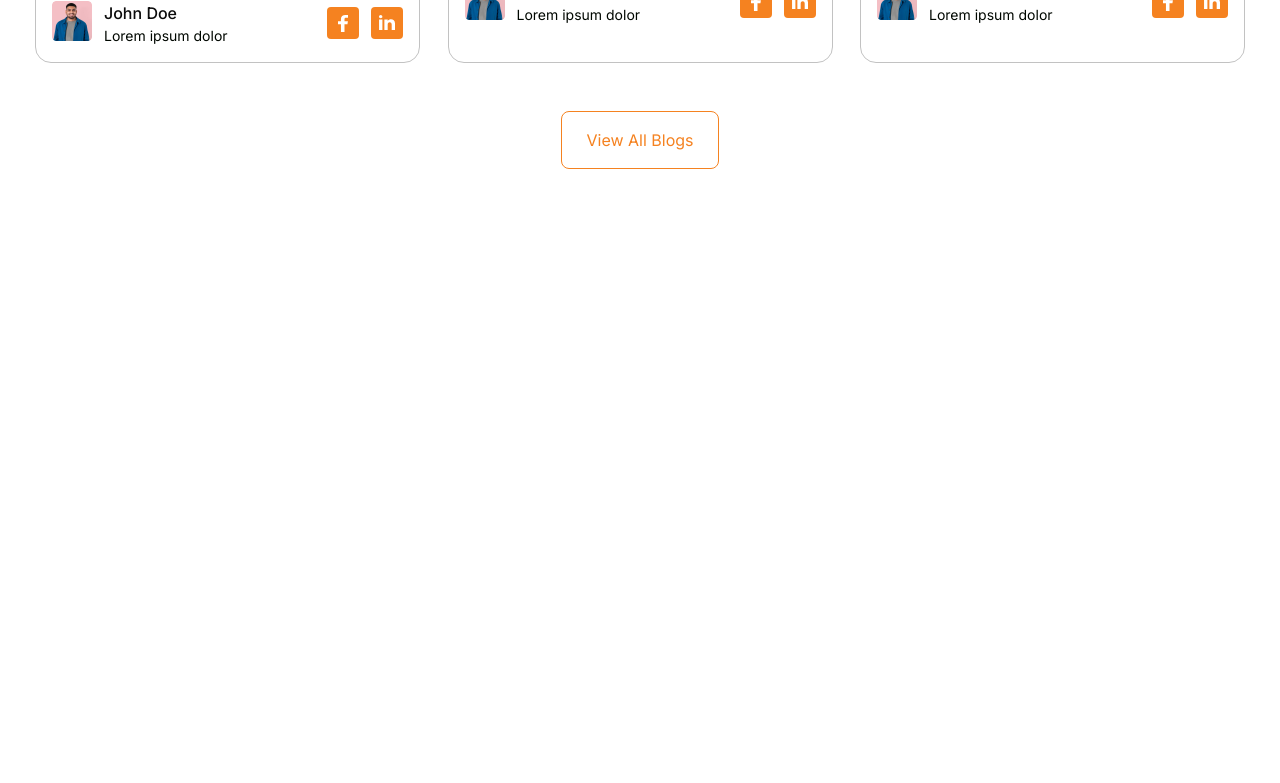
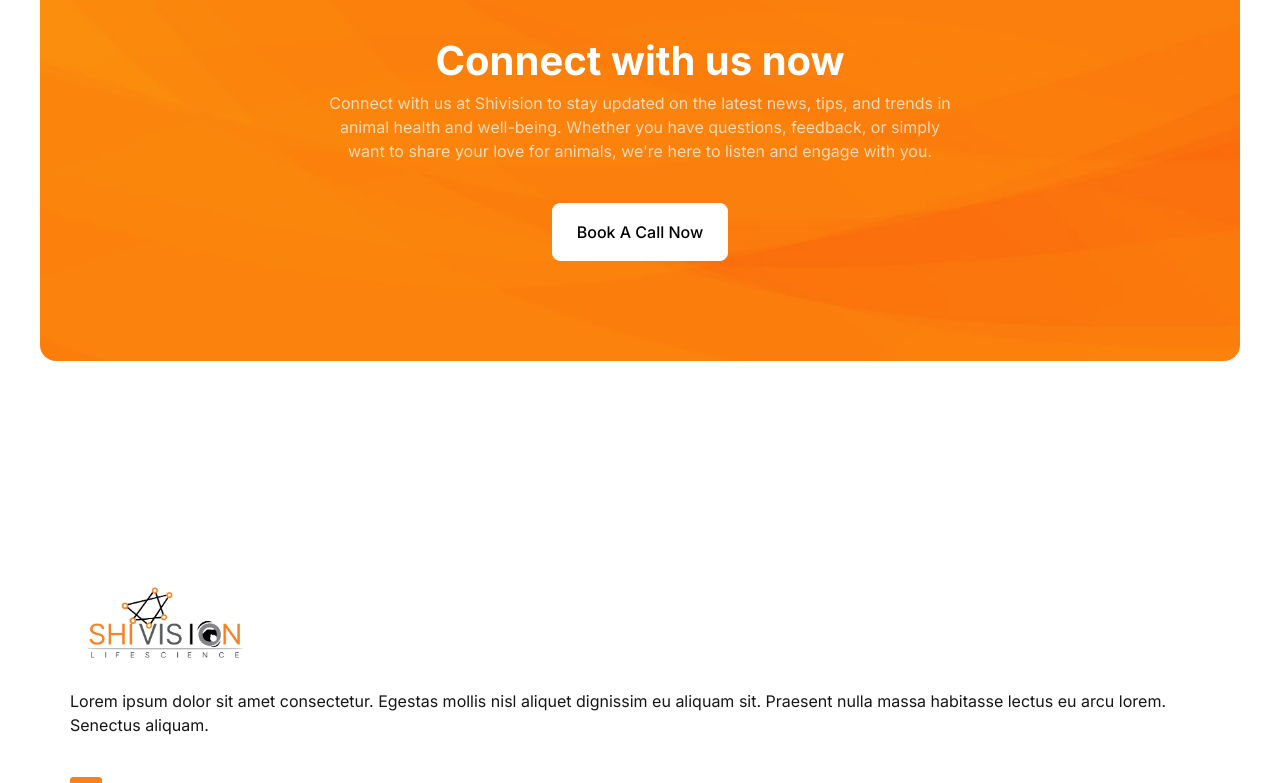
Before and after one commit to Sanjay2929/shivision, a Next.js app: page / in a window 1280 px wide. Shown: the part 4312-5095 px from the top of the page. Before the commit the page ends 4673 px from the top, so only its background shows below. Built offline with nearby package versions, Linux system fonts and the light colour scheme.

Commit message:
code merge

```diff
--- a/src/app/page.js
+++ b/src/app/page.js
@@ -1,9 +1,9 @@
-// import Hero from "@/component/common/homepage/Hero";
 import LatestBlogs from "@/component/LatestBlogs";
 import Header from "@/component/common/Header";
 import About from "@/component/common/homepage/About";
 import AnimalHealth from "@/component/common/homepage/AnimalHealth";
 import ContactUs from "@/component/common/homepage/ContactUs";
+import Footer from "@/component/common/homepage/Footer";
 import JoinUs from "@/component/common/homepage/JoinUs";
 
 export default function Home() {
@@ -12,9 +12,10 @@ export default function Home() {
       <Header />
       <About />
       <AnimalHealth />
+      <LatestBlogs />
       <JoinUs />
       <ContactUs />
-      <LatestBlogs />
+      <Footer />
     </>
   );
 }
--- a/src/component/common/Icons.jsx
+++ b/src/component/common/Icons.jsx
@@ -92,3 +92,52 @@ export const LinkedIn = () => {
     </svg>
   );
 };
+
+// FACEBOOK
+export const Xtwitter = () => {
+  return (
+    <svg
+      width="17"
+      height="16"
+      viewBox="0 0 17 16"
+      fill="none"
+      xmlns="http://www.w3.org/2000/svg"
+    >
+      <g clip-path="url(#clip0_101_267)">
+        <path
+          d="M6.09091 0.0791016H1L7.00727 8.3396L1.32727 15.0791H3.25455L7.90036 9.56735L11.9091 15.0791H17L10.7396 6.4706L16.1273 0.0791016H14.2L9.84655 5.2436L6.09091 0.0791016ZM12.6364 13.5791L3.90909 1.5791H5.36364L14.0909 13.5791H12.6364Z"
+          fill="white"
+        />
+      </g>
+      <defs>
+        <clipPath id="clip0_101_267">
+          <rect
+            width="17"
+            height="15"
+            fill="white"
+            transform="translate(0 0.0791016)"
+          />
+        </clipPath>
+      </defs>
+    </svg>
+  );
+};
+// Instagram
+export const Instagram = () => {
+  return (
+    <svg
+      width="16"
+      height="17"
+      viewBox="0 0 16 17"
+      fill="none"
+      xmlns="http://www.w3.org/2000/svg"
+    >
+      <path
+        fill-rule="evenodd"
+        clip-rule="evenodd"
+        d="M3.44637 0.330179C6.47157 -0.00459082 9.52456 -0.00459082 12.5498 0.330179C14.2025 0.514376 15.5349 1.81332 15.729 3.46935C16.0877 6.53177 16.0877 9.62549 15.729 12.6879C15.5349 14.344 14.2025 15.6429 12.5506 15.828C9.52515 16.1628 6.47186 16.1628 3.44637 15.828C1.79366 15.6429 0.461227 14.3439 0.267149 12.6888C-0.0916537 9.62608 -0.0916537 6.53206 0.267149 3.46935C0.461227 1.81332 1.79366 0.514376 3.44637 0.330179ZM12.3496 2.8655C12.1188 2.8655 11.8974 2.95704 11.7342 3.11998C11.571 3.28292 11.4793 3.50392 11.4793 3.73435C11.4793 3.96479 11.571 4.18579 11.7342 4.34873C11.8974 4.51167 12.1188 4.60321 12.3496 4.60321C12.5804 4.60321 12.8018 4.51167 12.965 4.34873C13.1282 4.18579 13.2199 3.96479 13.2199 3.73435C13.2199 3.50392 13.1282 3.28292 12.965 3.11998C12.8018 2.95704 12.5804 2.8655 12.3496 2.8655ZM3.86412 8.07863C3.86412 6.98407 4.29966 5.93433 5.07492 5.16036C5.85019 4.38638 6.90167 3.95157 7.99807 3.95157C9.09446 3.95157 10.1459 4.38638 10.9212 5.16036C11.6965 5.93433 12.132 6.98407 12.132 8.07863C12.132 9.1732 11.6965 10.2229 10.9212 10.9969C10.1459 11.7709 9.09446 12.2057 7.99807 12.2057C6.90167 12.2057 5.85019 11.7709 5.07492 10.9969C4.29966 10.2229 3.86412 9.1732 3.86412 8.07863Z"
+        fill="white"
+      />
+    </svg>
+  );
+};
--- /dev/null
+++ b/src/component/common/homepage/Footer.jsx
@@ -0,0 +1,33 @@
+import Image from "next/image";
+import Link from "next/link";
+import React from "react";
+import { Facebook } from "../Icons";
+
+const Footer = () => {
+  return (
+    <div className="xl:max-w-[1140px] container mx-auto xl:px-0 px-4 flex pt-[212px] ">
+      <div className="">
+        <Link href="/">
+          <Image
+            width={187}
+            height={100}
+            src="/assets/images/hero/shivision-logo.png"
+            alt="logo"
+          />
+        </Link>
+        <p className="font-normal text-base text-dark pt-4 pb-10">
+          Lorem ipsum dolor sit amet consectetur. Egestas mollis nisl aliquet
+          dignissim eu aliquam sit. Praesent nulla massa habitasse lectus eu
+          arcu lorem. Senectus aliquam.
+        </p>
+        <div className="flex gap-4">
+          <Link className="w-[32px] h-[32px] flex justify-center items-center bg-orange rounded" href="/">
+            <Facebook />
+          </Link>
+        </div>
+      </div>
+    </div>
+  );
+};
+
+export default Footer;
--- a/src/component/common/homepage/Hero.jsx
+++ /dev/null
@@ -1,11 +0,0 @@
-import React from 'react'
-
-const Hero = () => {
-  return (
-    <div className='text-white text-center text-6xl'>
-      <p className="bg-red-600">trgfedcwxs</p>
-    </div>
-  )
-}
-
-export default Hero
```
